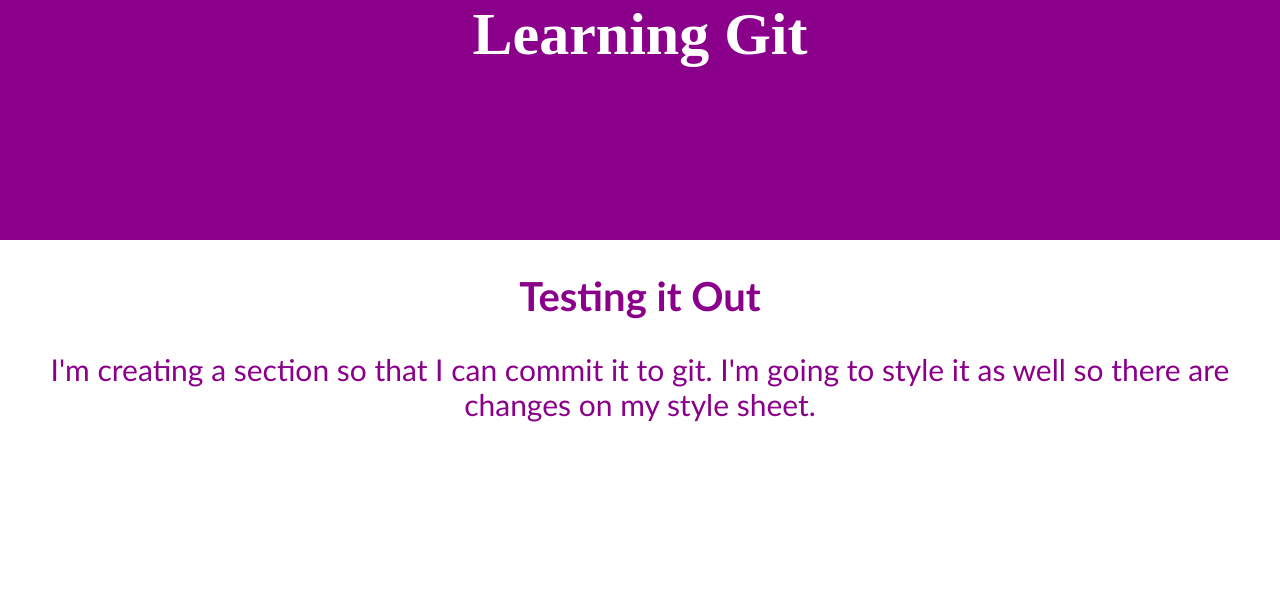
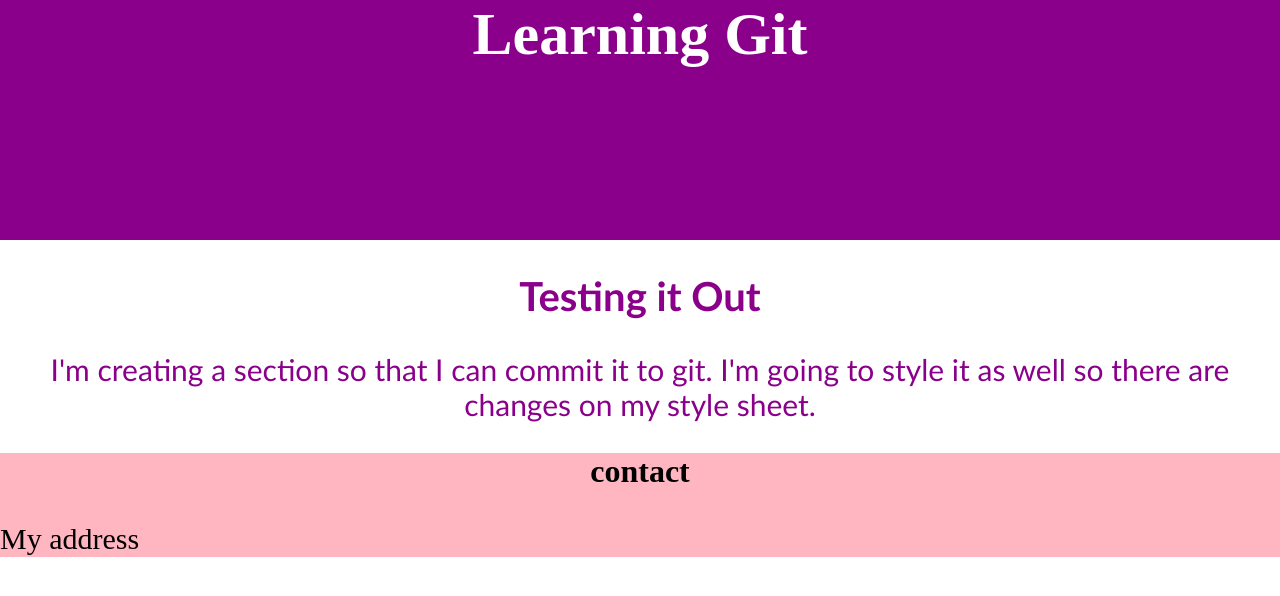
Before and after one commit to fionafreemark/learning-about-git, a plain HTML site: page index.html in a window 1280 px wide. Drawn offline with Linux system fonts and the light colour scheme.

Commit message:
added footer & assoc. styles

```diff
--- a/index.html
+++ b/index.html
@@ -20,5 +20,9 @@
             sheet.</p>
         </section>
     </main>
+    <footer>
+        <h3>contact</h3>
+        <p>My address</p>
+    </footer>
 </body>
 </html>
--- a/styles.css
+++ b/styles.css
@@ -38,3 +38,12 @@
 p {
     font-size: 3em;
 }
+
+footer {
+    background-color: lightpink;
+}
+
+h3 {
+    text-align: center;
+    font-size: 2rem;
+}
```
